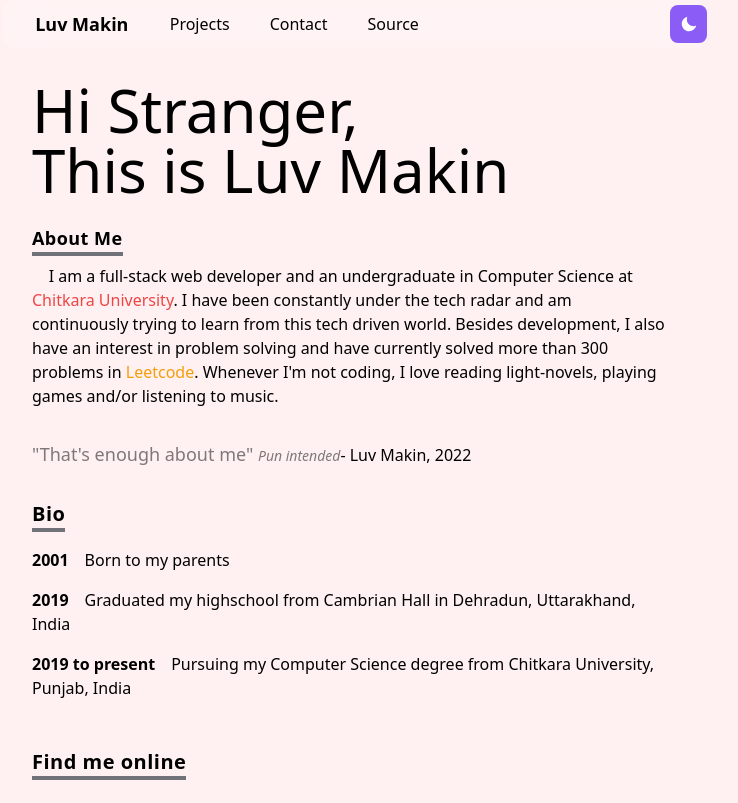
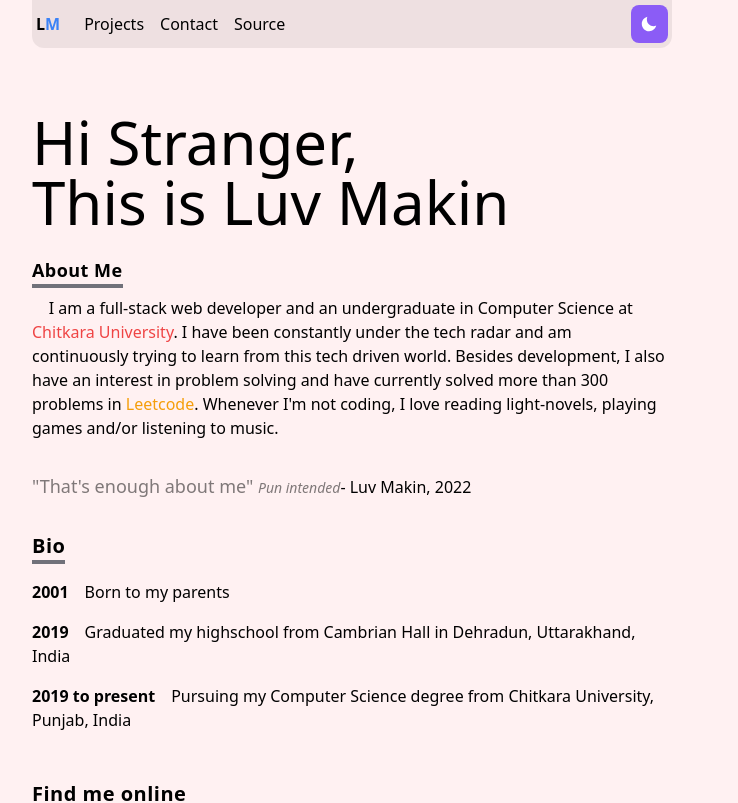
Before and after one commit to pandacover/portfolio, a Next.js app: page / in a window 1280 px wide. Shown: the top 803 px of the page, without its empty margins (288-1026 px from the left). Built offline with nearby package versions, Linux system fonts and the light colour scheme.

Commit message:
fixed some UI mistakes

```diff
--- a/components/Layout.tsx
+++ b/components/Layout.tsx
@@ -7,25 +7,18 @@ interface Props {
   children: React.ReactNode;
 }
 
-const variants = {
-  initial: { y: "100%", opacity: 0 },
-  animate: { y: 0, opacity: 1, transition: { delay: 0.5 } },
+export const variants = {
+  initial: {opacity: "0", x: "-100%"},
+  animate: {opacity: "1", x: "0", transition: { delay: 0.5, type: "spring", damping: 15, spring: 70 }},
 };
 
 const Layout: React.FC<Props> = ({ children }) => {
   return (
     <main className="bg-rose-50 dark:bg-neutral-900 dark:text-white min-h-screen max-w-screen">
-      <div className="relative min-h-screen w-[50vw] mx-auto pb-4">
+      <div className="relative min-h-screen md:w-[50vw] mx-auto w-[80vw] pb-4">
         <Navbar />
         <AnimatePresence>
-          <motion.div
-            className="w-full h-full"
-            variants={variants}
-            initial="initial"
-            animate="animate"
-          >
-            {children}
-          </motion.div>
+          {children}
         </AnimatePresence>
         <Footer />
       </div>
--- a/components/navbar.tsx
+++ b/components/navbar.tsx
@@ -31,7 +31,7 @@ const Navbar: React.FC = () => {
     e.preventDefault();
     setDarkMode(!darkMode);
     document.querySelector("body")?.classList.toggle("dark");
-    window.localStorage.setItem("dark", ("" + !darkMode));
+    window.localStorage.setItem("dark", "" + !darkMode);
   };
 
   useEffect(() => {
@@ -42,37 +42,24 @@ const Navbar: React.FC = () => {
       setDarkMode(true);
     }
   }, []);
-
   return (
-    <div className="w-[55vw] ml-[-1.8rem] h-12">
-      <header
-        className={`z-[999] ${scrollY < 150
-          ? "bg-opacity-20 dark:bg-opacity-20"
-          : "bg-opacity-80 dark:bg-opacity-80"
-          } transition bg-white dark:bg-black h-12 pl-8 w-[55vw] fixed flex items-center rounded-xl gap-4 backdrop-blur-lg`}
-      >
-        <h1 className="font-semibold text-lg flex-[0.4]">
-          <Link href="/" passHref>
-            <a>Luv Makin</a>
+    <nav className={`z-[999] w-full h-12 top-0 sticky flex flex-wrap items-center text-black transition-all
+    dark:text-white bg-[#0001] dark:bg-[#fff1] px-1 rounded-bl-xl rounded-br-xl ${scrollY > 250 ? 'dark:bg-black bg-rose-100': ''}`}>
+      <ul className='flex flex-[2] gap-2 h-full items-center'>
+      <li className='mr-4 group'>
+        <Link href='/' passHref>
+          <a className='font-semibold'>L<span className='text-blue-500 group-hover:text-blue-300 transition-all'>M</span></a>
         </Link>
-        </h1>
-        <ul className="flex gap-2 flex-1">
-          {NavbarItems.map((item) => (
-            <li key={item.id}>
-              <Link href={item.link} passHref>
-                <a
-                  className={`px-4 py-2 hover:border-b hover:border-black dark:hover:border-gray-300 hover:opacity-75 ${router.asPath === item.link
-                    ? "bg-emerald-200 text-black"
-                    : ""
-                    }`}
-                >
-                  {item.name}
-                </a>
+      </li>
+        {NavbarItems.map(({id, name, link}) => (
+          <li key={id} className='nav-link mr-2'>
+            <Link href={link}>
+              <a>{name}</a>
             </Link>
           </li>
         ))}
       </ul>
-        <div className="flex-1 flex justify-end">
+      <div className="flex justify-end flex-1">
         {darkMode ? (
           <button
             type="button"
@@ -91,8 +78,7 @@ const Navbar: React.FC = () => {
           </button>
         )}
       </div>
-      </header>
-    </div>
+      </nav>
   );
 };
 
--- a/components/projects.tsx
+++ b/components/projects.tsx
@@ -9,9 +9,7 @@ interface Props {
 
 const Projects: React.FC = () => {
   return (
-    <div>
       <h1>Projects</h1>
-    </div>
   );
 };
 
--- a/pages/_app.tsx
+++ b/pages/_app.tsx
@@ -4,6 +4,7 @@ import ScrollObserver from "../utils/observer";
 import dynamic from "next/dynamic";
 import { Loader } from "../components";
 import { Suspense } from "react";
+import { AnimatePresence } from "framer-motion";
 
 const LazyLayout = dynamic(() => import("../components/Layout"), {
   suspense: true,
--- a/pages/contact/index.tsx
+++ b/pages/contact/index.tsx
@@ -4,6 +4,7 @@ import { Loader } from "../../components";
 import { SendEmail } from "../../utils/contact";
 import { motion, AnimatePresence } from "framer-motion";
 import NewHead from "../../utils/head";
+import { variants as slideVariant } from "../../components/Layout";
 
 const variants = {
   hidden: { opacity: 0, scale: 0 },
@@ -58,7 +59,10 @@ const Contact: React.FC = () => {
     SendEmail(formRef.current);
   };
   return (
-    <>
+    <motion.div
+      className="w-full h-full pt-8"
+      variants={slideVariant} initial='initial' animate='animate'>
+
       <NewHead title="Contact" />
       <div className="mt-12">
         <AnimatePresence>{isAlert && <Alert />}</AnimatePresence>
@@ -118,7 +122,7 @@ const Contact: React.FC = () => {
           </Link>
         </h1>
       </div>
-    </>
+    </motion.div>
   );
 };
 
--- a/pages/index.tsx
+++ b/pages/index.tsx
@@ -1,15 +1,19 @@
 import type { NextPage } from "next";
 import { About, Bio, Online } from "../components";
+import { motion } from "framer-motion";
+import { variants } from "../components/Layout";
 import NewHead from "../utils/head";
 
 const Home: NextPage = () => {
   return (
-    <>
+    <motion.div
+      className="w-full h-full pt-8"
+      variants={variants} initial='initial' animate='animate'>
       <NewHead title="Home" />
       <About />
       <Bio />
       <Online />
-    </>
+    </motion.div>
   );
 };
 
--- a/pages/projects/index.tsx
+++ b/pages/projects/index.tsx
@@ -1,6 +1,8 @@
 import { NextPage } from "next";
 import Image from "next/image";
 import NewHead from "../../utils/head";
+import { motion } from 'framer-motion'
+import { variants } from '../../components/Layout'
 
 export const Works = [
   {
@@ -49,7 +51,9 @@ export const Works = [
 
 const Projects: NextPage = () => {
   return (
-    <>
+    <motion.div
+            className="w-full h-full pt-8"
+            variants={variants} initial='initial' animate='animate'>
       <NewHead title="Projects" />
       <div className="mt-8">
         <h1 className="font-bold text-xl pb-[2px] border-b-4 border-gray-400 w-fit">
@@ -76,7 +80,7 @@ const Projects: NextPage = () => {
           ))}
         </ul>
       </div>
-    </>
+    </motion.div>
   );
 };
 
--- a/styles/globals.css
+++ b/styles/globals.css
@@ -9,3 +9,12 @@
 body.dark .custom-loader {
     border-color: #fff #fff #fff #ccf;
 }
+
+@layer components {
+
+    .nav-link {
+        @apply h-[90%] flex items-center hover:after:animate-spreadBottom focus:after:animate-spreadBottom relative after:absolute after:bottom-0
+        after:w-0 after:h-[2px] after:bg-zinc-500 after:left-[calc(50%-2px)];
+
+    }
+}
--- a/tailwind.config.js
+++ b/tailwind.config.js
@@ -5,7 +5,18 @@ module.exports = {
   ],
   darkMode: 'class',
   theme: {
-    extend: {},
+    extend: {
+      keyframes: {
+        spreadBottom : {
+          '0%': { width: '1rem' },
+          '70%': { width: '100%', left:  0},
+          '100%': { width: '90%', left: '5%' }
+        }
+      },
+      animation: {
+        spreadBottom: 'spreadBottom 300ms linear 0s forwards'
+      }
+    },
   },
   plugins: [],
 }
```
Lines whose indentation alone changed are shown as unchanged.
